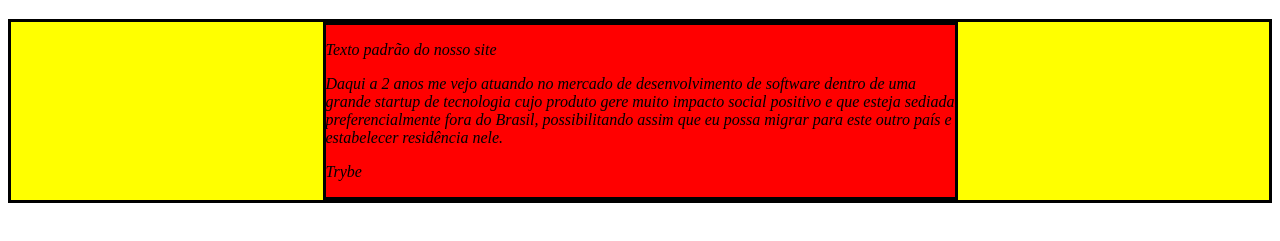
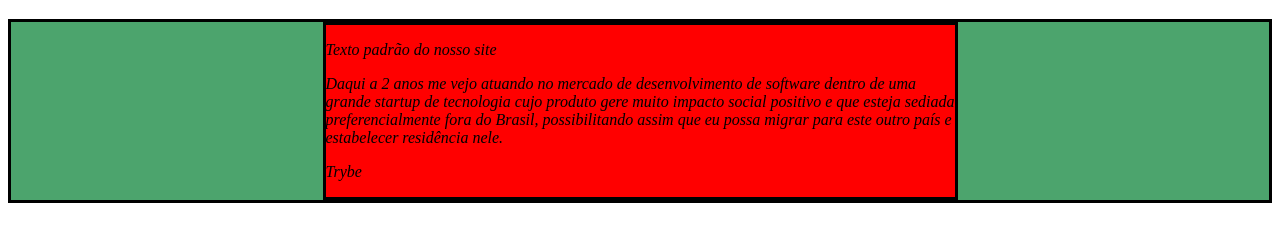
Before and after one commit to renatosbispo/trybe-exercises, a plain HTML site: page bloco_5/dia_1/index.html in a window 1280 px wide. Shown: the part 61-302 px from the top of the page. Drawn offline with Linux system fonts and the light colour scheme.

Commit message:
Finish exercise 2

```diff
--- a/bloco_5/dia_1/index.html
+++ b/bloco_5/dia_1/index.html
@@ -44,8 +44,6 @@
       - document.getElementById()
       - document.getElementsByClassName()
       - document.getElementsByTagName()
-        Crie uma função que mude a cor do quadrado amarelo para o verde da Trybe (rgb(76,164,109)).
-        Crie uma função que mude a cor do quadrado vermelho para branco.
       Crie uma função que corrija o texto da tag <h1>.
         Crie uma função que modifique todo o texto da tag <p> para maiúsculo.
           Crie uma função que exiba o conteúdo de todas as tags <p> no console.
@@ -55,7 +53,13 @@
               let paragraph = document.querySelectorAll('.center-content p')[1];
               paragraph.innerHTML = 'Daqui a 2 anos me vejo atuando no mercado de desenvolvimento de software dentro de uma grande startup de tecnologia cujo produto gere muito impacto social positivo e que esteja sediada preferencialmente fora do Brasil, possibilitando assim que eu possa migrar para este outro país e estabelecer residência nele.';
             }
+            /* Crie uma função que mude a cor do quadrado amarelo para o verde da Trybe (rgb(76,164,109)).*/
+            function changeBgColor() {
+              document.querySelector('.main-content').style.backgroundColor = 'rgb(76,164,109)';
+            }
+            /* Crie uma função que mude a cor do quadrado vermelho para branco. */
             changeText();
+            changeBgColor();
             </script>
   </body>
   </html>
```
Lines whose indentation alone changed are shown as unchanged.
